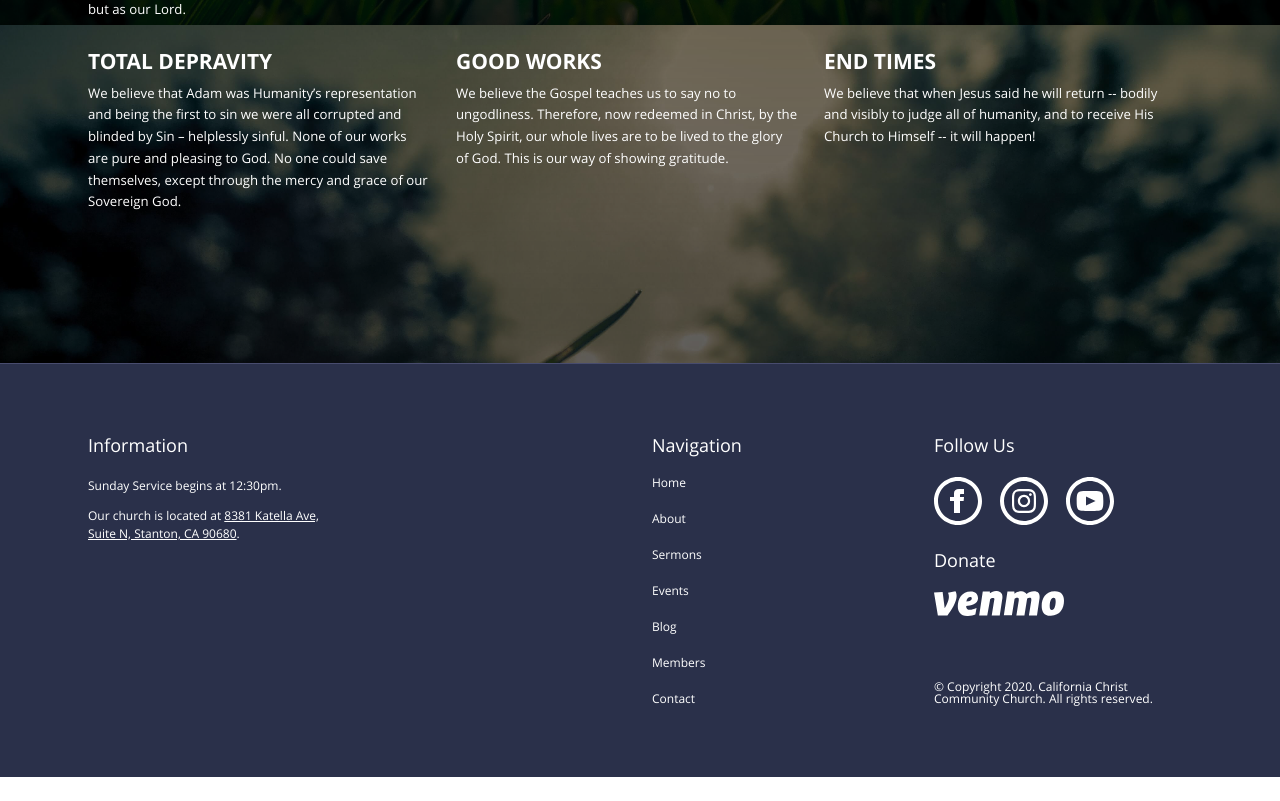
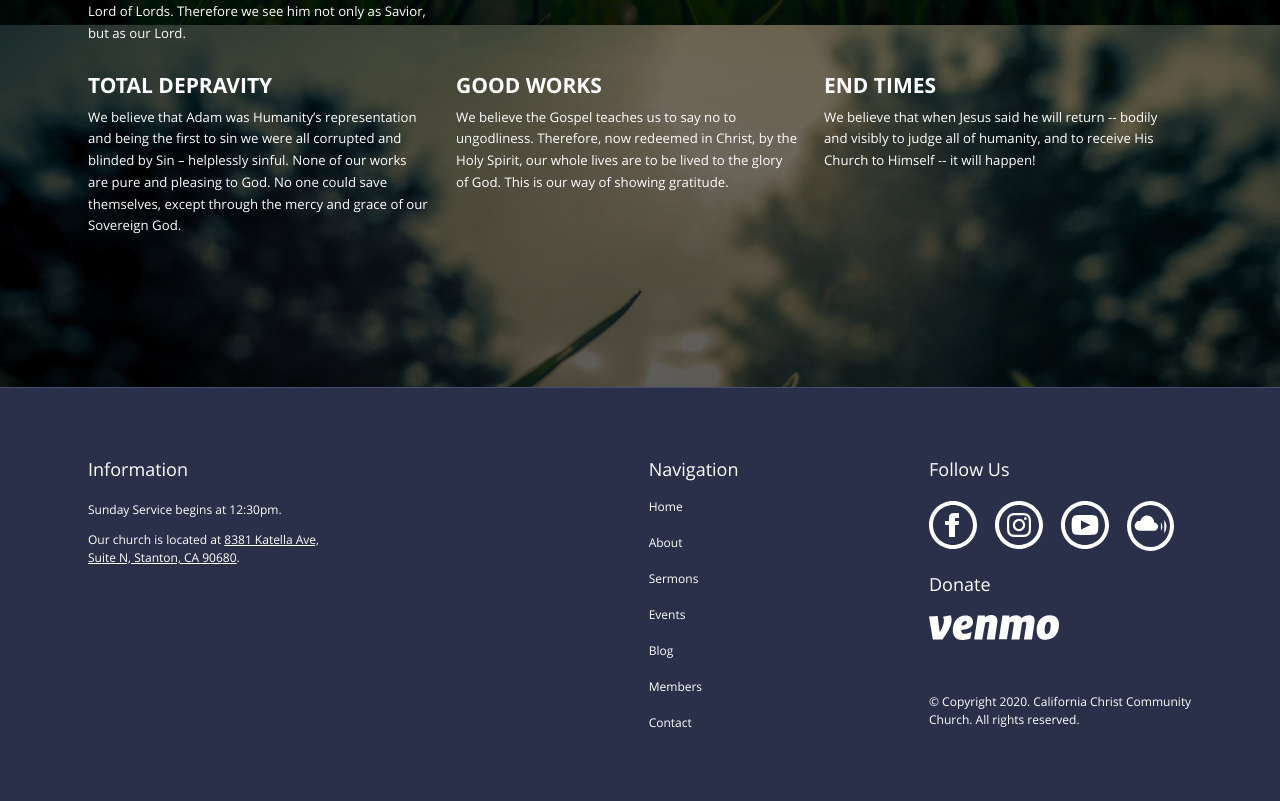
Before and after one commit to phc5/nextjs-c4, a Next.js app: page / in a window 1280 px wide. Shown: the part 1847-2648 px from the top of the page. Before the commit the page ends 2624 px from the top, so only its background shows below. Built offline with nearby package versions, Linux system fonts and the light colour scheme.

Commit message:
Adds mixcloud and some accsibility to links in footer

```diff
--- a/components/Footer.tsx
+++ b/components/Footer.tsx
@@ -22,8 +22,10 @@ function Footer() {
           <InfoParagraph>
             Our church is located at{' '}
             <StyledLocationLink
-              href="https://goo.gl/maps/nJeMJMu3jX3kHAdWA"
+              href="https://goo.gl/maps/GFDRM4vtH4MqydPm9"
               target="_blank"
+              aria-label="C4 Ministry's location on Google Maps"
+              rel="noreferrer"
             >
               8381 Katella Ave, Suite N, Stanton, CA 90680
             </StyledLocationLink>
@@ -43,6 +45,8 @@ function Footer() {
               <StyledSocialLink
                 href="https://www.facebook.com/California.Christ.Community.Church"
                 target="_blank"
+                aria-label="C4 Ministry's Facebook"
+                rel="noreferrer"
               >
                 <svg
                   fill={colors.white}
@@ -57,6 +61,8 @@ function Footer() {
               <StyledSocialLink
                 href="https://www.instagram.com/c4ministry/"
                 target="_blank"
+                aria-label="C4 Ministry's Instagram"
+                rel="noreferrer"
               >
                 <svg
                   fill={colors.white}
@@ -71,6 +77,8 @@ function Footer() {
               <StyledSocialLink
                 href="https://www.youtube.com/channel/UCRKb2u0ePuQ9t6TnKVfe1Gw"
                 target="_blank"
+                aria-label="C4 Ministry's YouTube"
+                rel="noreferrer"
               >
                 <svg
                   fill={colors.white}
@@ -82,6 +90,54 @@ function Footer() {
                   <path d="M16.23 7.102c-2.002-.136-6.462-.135-8.461 0-2.165.148-2.419 1.456-2.436 4.898.017 3.436.27 4.75 2.437 4.898 1.999.135 6.459.136 8.461 0 2.165-.148 2.42-1.457 2.437-4.898-.018-3.436-.271-4.75-2.438-4.898zm-6.23 7.12v-4.444l4.778 2.218-4.778 2.226zm2-12.222c5.514 0 10 4.486 10 10s-4.486 10-10 10-10-4.486-10-10 4.486-10 10-10zm0-2c-6.627 0-12 5.373-12 12s5.373 12 12 12 12-5.373 12-12-5.373-12-12-12z" />
                 </svg>
               </StyledSocialLink>
+
+              <StyledSocialLink
+                href="https://www.mixcloud.com/c4ministry/"
+                target="_blank"
+                aria-label="C4 Ministry's MixCloud"
+                rel="noreferrer"
+                isMixCloud
+              >
+                <svg
+                  viewBox="0 0 24 24"
+                  xmlns="http://www.w3.org/2000/svg"
+                  fill="#ffffff"
+                  width="33px"
+                >
+                  <title />
+                  <g id="Mixcloud">
+                    <g data-name="&lt;Group&gt;" id="_Group_">
+                      <g data-name="&lt;Group&gt;" id="_Group_2">
+                        <path
+                          d="M14.5,10.5a5,5,0,0,0-9.91-.94A3.5,3.5,0,0,0,4,9.5a3.5,3.5,0,0,0,0,7H14.5a3,3,0,0,0,0-6Z"
+                          data-name="&lt;Path&gt;"
+                          id="_Path_"
+                        />
+                        <path
+                          d="M1.53,10.53a3.5,3.5,0,0,1,4.95,0"
+                          data-name="&lt;Path&gt;"
+                          id="_Path_2"
+                        />
+                        <path
+                          d="M11.36,5.86a5,5,0,0,1,2.79,6.5"
+                          data-name="&lt;Path&gt;"
+                          id="_Path_3"
+                        />
+                      </g>
+                      <path
+                        d="M19.61,16.65a5.94,5.94,0,0,0,0-6.3"
+                        data-name="&lt;Path&gt;"
+                        id="_Path_4"
+                      />
+                      <path
+                        d="M22,18.5a9.08,9.08,0,0,0,0-10"
+                        data-name="&lt;Path&gt;"
+                        id="_Path_5"
+                      />
+                    </g>
+                  </g>
+                </svg>
+              </StyledSocialLink>
             </Styl4edSocialIcons>
           </StyledSocialInner>
           <StyledSocialInner>
@@ -89,6 +145,8 @@ function Footer() {
             <StyledSocialLink
               href="https://venmo.com/c4ministry"
               target="_blank"
+              aria-label="C4 Ministry's Venmo Page"
+              rel="noreferrer"
             >
               <svg
                 fill={colors.white}
@@ -101,10 +159,10 @@ function Footer() {
             </StyledSocialLink>
           </StyledSocialInner>
           <StyledSocialInner copyright>
-            <p>
+            <StyledCopyright>
               &copy; Copyright 2020. California Christ Community Church. All
               rights reserved.
-            </p>
+            </StyledCopyright>
           </StyledSocialInner>
         </StyledSocialContainer>
       </StyledInner>
@@ -200,24 +258,47 @@ const StyledSocialInner = styled.div<{ copyright?: boolean }>`
     margin-top: auto;
     margin-bottom: 0;
   `}
+`;
+
+const Styl4edSocialIcons = styled.div`
+  display: flex;
+`;
+
+const StyledSocialLink = styled.a<{
+  href: string;
+  target: string;
+  isMixCloud?: boolean;
+}>`
+  height: 100%;
+  margin-right: 1.5em;
+  transition: border-color 0.2s ease-in-out;
+  width: max-content;
+
+  ${props =>
+    props.isMixCloud &&
+    `
+    border: 4px solid ${colors.white};
+    border-radius: 50%;
+    padding: .25em;
+  `}
 
   svg {
     transition: fill 0.2s ease-in-out;
+  }
 
-    :hover {
+  :hover {
+    cursor: pointer;
+    border-color: ${colors.primary};
+
+    svg {
       cursor: pointer;
       fill: ${colors.primary};
     }
   }
 `;
 
-const Styl4edSocialIcons = styled.div`
-  display: flex;
-`;
-
-const StyledSocialLink = styled.a<{ href: string; target: string }>`
-  margin-right: 1.5em;
-  width: max-content;
+const StyledCopyright = styled.p`
+  line-height: 1.5em;
 `;
 
 export default Footer;
--- a/components/Home/WhatWeBelieve.tsx
+++ b/components/Home/WhatWeBelieve.tsx
@@ -42,7 +42,7 @@ const StyledSection = styled.section<{ lastSection: boolean }>`
   background-position: center;
   background-repeat: no-repeat;
   background-size: cover;
-  padding-top: 4em;
+  padding-top: 6em;
   position: relative;
 
   ${props => props.lastSection && `padding-bottom: 6em;`}
--- a/package.json
+++ b/package.json
@@ -26,7 +26,8 @@
     "start": "next start",
     "analyze": "cross-env ANALYZE=true next build",
     "analyze:server": "cross-env BUNDLE_ANALYZE=server next build",
-    "analyze:browser": "cross-env BUNDLE_ANALYZE=browser next build"
+    "analyze:browser": "cross-env BUNDLE_ANALYZE=browser next build",
+    "lint": "eslint ."
   },
   "author": "",
   "license": "ISC"
```
Also changed, not shown: 1 other file (tests, documents, lock files or other folders).
